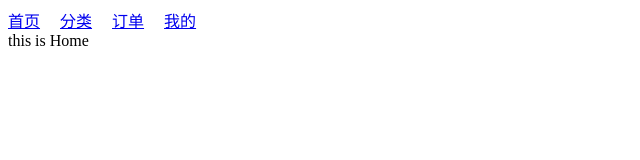
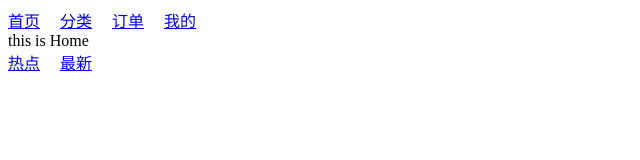
Before and after one commit to lcywgslmygzlwlt/taskDay9, a Vue app: page /#/home in a window 1280 px wide. Shown: the top 160 px of the page, without its empty margins (0-640 px from the left). Built offline with nearby package versions, Linux system fonts and the light colour scheme.

Commit message:
完成了第二题

```diff
--- a/src/views/Home.vue
+++ b/src/views/Home.vue
@@ -1,5 +1,13 @@
 <template>
-  <div class="home">this is Home</div>
+  <div class="home">
+    this is Home
+    <br />
+    <router-link to="/home/hot">热点</router-link>
+    <router-link to="/home/new">最新</router-link>
+    <div>
+      <router-view />
+    </div>
+  </div>
 </template>
 
 <script>
--- /dev/null
+++ b/src/views/send/最新.vue
@@ -0,0 +1,9 @@
+<template>
+  <div>这是最新的新闻</div>
+</template>
+
+<script>
+export default {}
+</script>
+
+<style></style>
--- /dev/null
+++ b/src/views/send/热点.vue
@@ -0,0 +1,9 @@
+<template>
+  <div>这是最新的热点资讯</div>
+</template>
+
+<script>
+export default {}
+</script>
+
+<style></style>
```
Also changed, not shown: src/router/index.js (+12 -1 lines), 1 other file (tests, documents, lock files or other folders).
